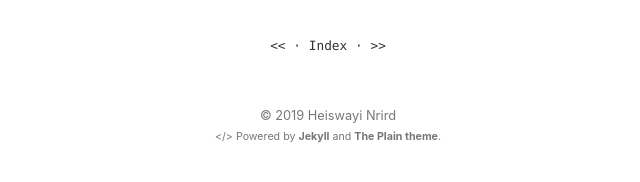
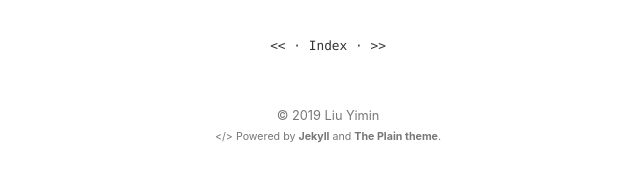
Before and after one commit to lymeyes/liuyimin, a Jekyll site: the page built from _posts/2015-09-09-download-this-theme.md, in a window 1280 px wide. Shown: the part 490-672 px from the top of the page, without its empty margins (312-952 px from the left). Built offline with Jekyll 4.4.1, drawn with Linux system fonts in a browser that asks for light colours.

Commit message:
Config Update

```diff
--- a/_config.yml
+++ b/_config.yml
@@ -1,14 +1,14 @@
 # Site Info
 title:              "The Plain"
 description:        "A minimalist Jekyll theme"
-author_name:        "Heiswayi Nrird" # change this to your name
-logo_url:           https://avatars0.githubusercontent.com/u/13794983?v=4 # Get it from GitHub API: https://api.github.com/users/<username>
+author_name:        "Liu Yimin" # change this to your name
+logo_url:           https://avatars1.githubusercontent.com/u/3285223?v=4 # Get it from GitHub API: https://api.github.com/users/<username>
 
 # Site Settings
-url:                https://heiswayi.github.io # main url
+url:                https://lymeyes.github.io # main url
 baseurl:            /the-plain
 permalink:          /:title # Post permalink
-timezone:           Asia/Kuala_Lumpur # https://en.wikipedia.org/wiki/List_of_tz_database_time_zones
+timezone:           Asia/Shanghai # https://en.wikipedia.org/wiki/List_of_tz_database_time_zones
 mathjax:            true  # enables support for mathjax - set to 'false' to disable
 
 # Site Build
```
Also changed, not shown: 1 other file.
